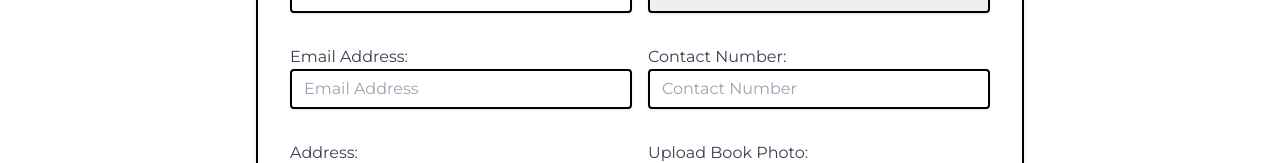
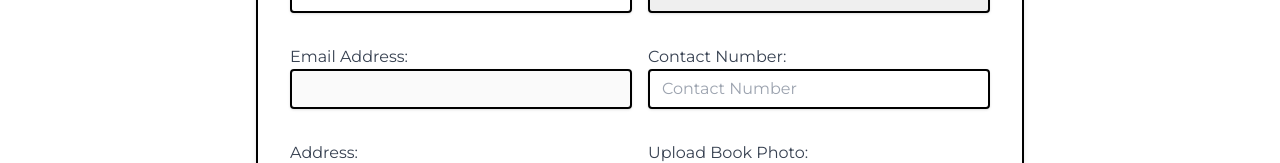
Before and after one commit to stha07ashok/BookStore, a React app in the folder frontend/: page /sell in a window 1280 px wide. Shown: the part 352-515 px from the top of the page. Built offline with nearby package versions, Linux system fonts and the light colour scheme; no server answers; the HTML template or start-up script is replaced by a standard one.

Commit message:
make email default of current user in book sell page

```diff
--- a/frontend/src/pages/books/BookSell.jsx
+++ b/frontend/src/pages/books/BookSell.jsx
@@ -3,12 +3,16 @@ import { useForm } from "react-hook-form";
 import { useAddOldBookMutation } from "../../redux/features/soldOldBooks/old.book.api";
 import { ToastContainer, toast } from "react-toastify";
 import "react-toastify/dist/ReactToastify.css";
+import { useAuth } from "../../context/AuthContext";
 
 const SellBookPage = ({ darkMode }) => {
   const [image, setImage] = useState(null);
   const [imagePreview, setImagePreview] = useState(null);
   const [message, setMessage] = useState("");
   const [addOldBook, { isLoading, isError }] = useAddOldBookMutation();
+
+  // Get the current logged-in user
+  const { currentUser } = useAuth();
 
   const {
     register,
@@ -24,7 +28,7 @@ const SellBookPage = ({ darkMode }) => {
     formData.append("description", data.description);
     formData.append("type", data.type);
     formData.append("image", image);
-    formData.append("email", data.email);
+    formData.append("email", data.email); // Use the email from the form
     formData.append("contactNumber", data.contactNumber);
     formData.append("address", data.address);
 
@@ -163,7 +167,8 @@ const SellBookPage = ({ darkMode }) => {
                 type="email"
                 name="email"
                 id="email"
-                placeholder="Email Address"
+                disabled
+                defaultValue={currentUser?.email} // Set the email value from currentUser
                 className="shadow appearance-none border-2 border-black dark:border-white rounded w-full py-2 px-3 leading-tight focus:outline-none focus:shadow dark:bg-gray-700 dark:text-white text-black"
               />
               {errors.email && (
@@ -248,7 +253,6 @@ const SellBookPage = ({ darkMode }) => {
           </div>
 
           {/* Image Preview */}
-
           {imagePreview && (
             <div className="mb-4 space-y-2 ">
               <p className="text-black dark:text-white">Image Preview :</p>
```
